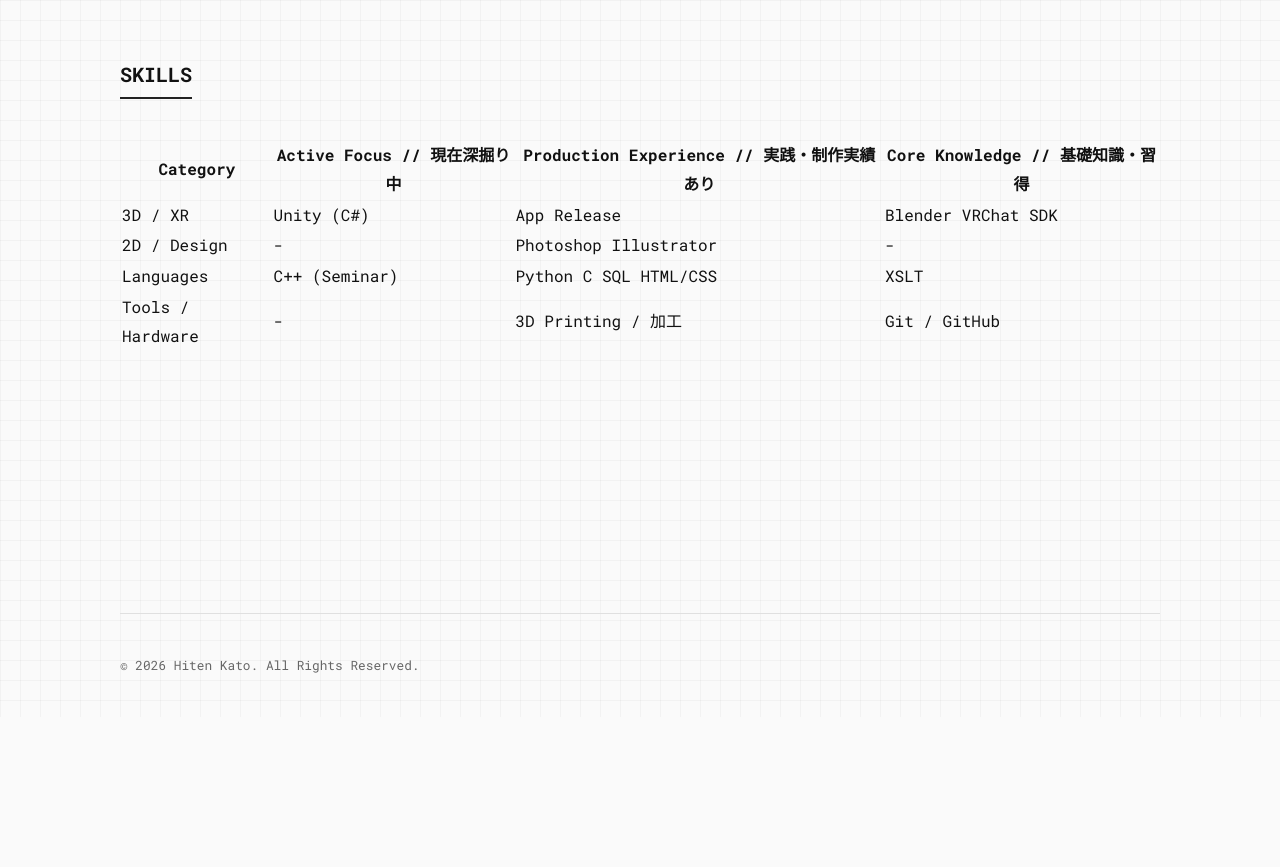
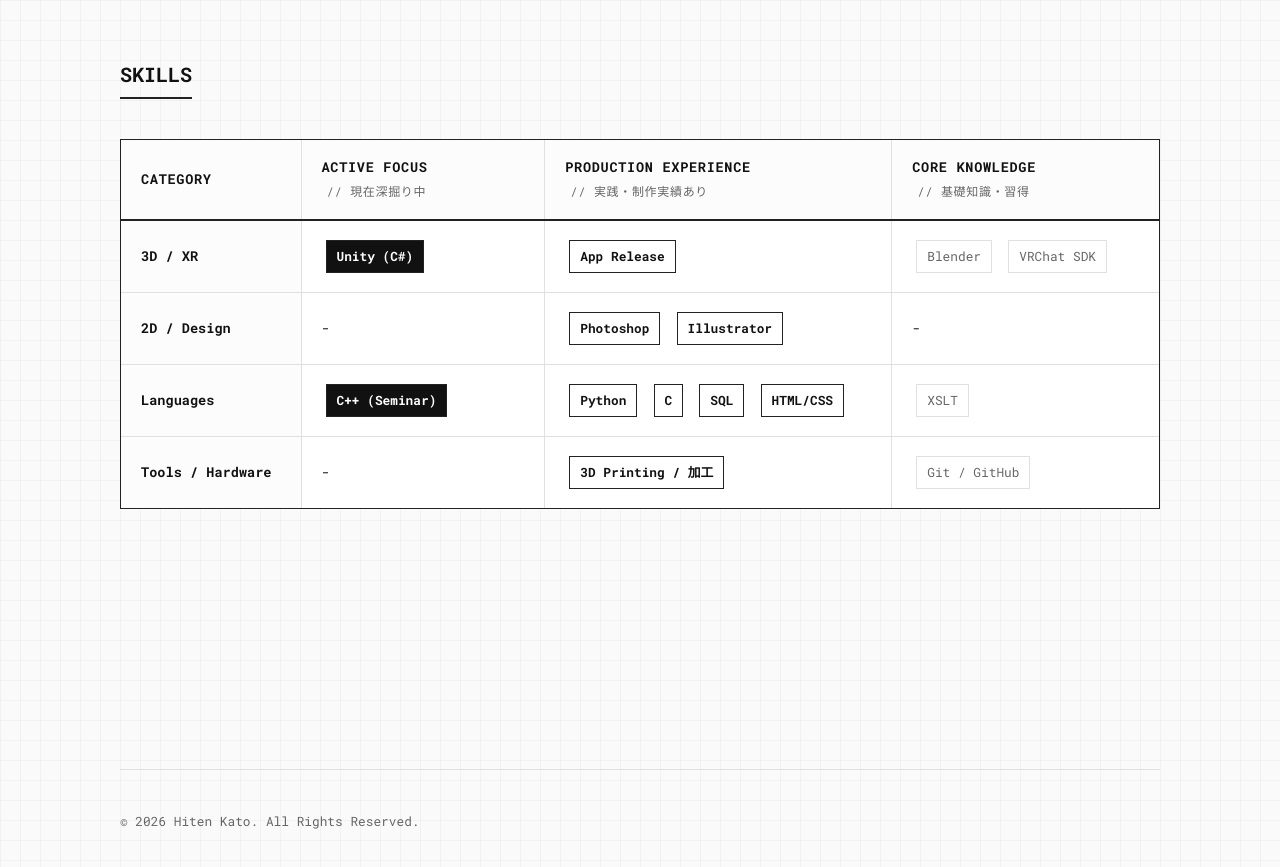
Before and after one commit to HitenKato/HitenKato.github.io, a plain HTML site: page index.html in a window 1280 px wide. Shown: the part 1960-2827 px from the top of the page. Before the commit the page ends 2677 px from the top, so only its background shows below. Drawn offline with Linux system fonts and the light colour scheme.

Commit message:
Update style.css

```diff
--- a/css/style.css
+++ b/css/style.css
@@ -654,3 +654,97 @@
         height: auto;
     }
 }
+/* ==========================================================================
+   17. スキルセクション：インダストリアル・データシート（テーブルレイアウト）
+   ========================================================================== */
+.skills-matrix-container {
+    width: 100%;
+    overflow-x: auto; /* スマホでは表が横スクロールして崩れないように保護 */
+    border: 1px solid var(--border-color);
+    background-color: #ffffff;
+}
+
+.skills-table {
+    width: 100%;
+    border-collapse: collapse;
+    text-align: left;
+    font-size: 0.85rem;
+}
+
+.skills-table th,
+.skills-table td {
+    padding: 15px 20px;
+    border-bottom: 1px solid var(--border-light);
+    border-right: 1px solid var(--border-light);
+}
+
+.skills-table th:last-child,
+.skills-table td:last-child {
+    border-right: none;
+}
+
+.skills-table tr:last-child td {
+    border-bottom: none;
+}
+
+/* ヘッダー行：濃い境界線で引き締める */
+.skills-table th {
+    background-color: #fcfcfc;
+    font-weight: 700;
+    text-transform: uppercase;
+    border-bottom: 2px solid var(--border-color);
+    letter-spacing: 0.05em;
+}
+
+.table-sub {
+    font-size: 0.75rem;
+    color: var(--text-muted);
+    text-transform: none;
+    font-weight: 400;
+    display: inline-block;
+    margin-left: 5px;
+}
+
+/* カテゴリ列の固定幅と強調 */
+.cat-title {
+    font-weight: 700;
+    background-color: #fcfcfc;
+    width: 180px;
+    color: var(--text-color);
+}
+
+/* スキルバッジのソリッドデザイン */
+.skill-tag {
+    display: inline-block;
+    padding: 4px 10px;
+    margin: 4px;
+    border: 1px solid var(--border-color);
+    background-color: #ffffff;
+    font-weight: 700;
+    font-size: 0.8rem;
+}
+
+/* 現在注力している最重要スキルを反転カラーで強調 */
+.skill-tag.focus {
+    background-color: var(--text-color);
+    color: #ffffff;
+}
+
+/* 基礎知識レベルは線を細くして情報の優先度を整理 */
+.skill-tag.muted {
+    border-color: var(--border-light);
+    color: var(--text-muted);
+    font-weight: 400;
+}
+
+/* モバイル環境でのテーブル表示の最適化 */
+@media screen and (max-width: 768px) {
+    .skills-table th,
+    .skills-table td {
+        padding: 10px 12px;
+        font-size: 0.8rem;
+    }
+    .cat-title {
+        width: 110px;
+    }
+}
```
